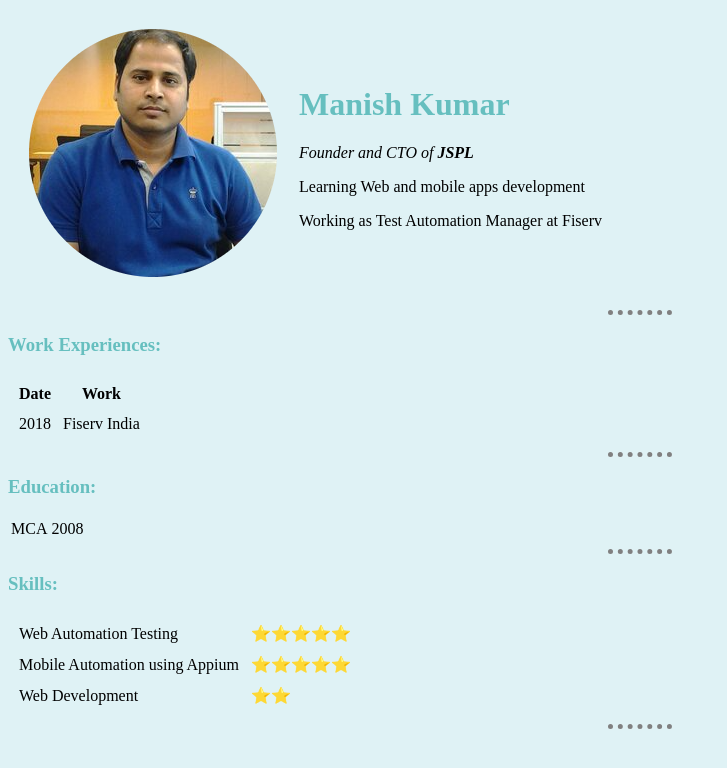
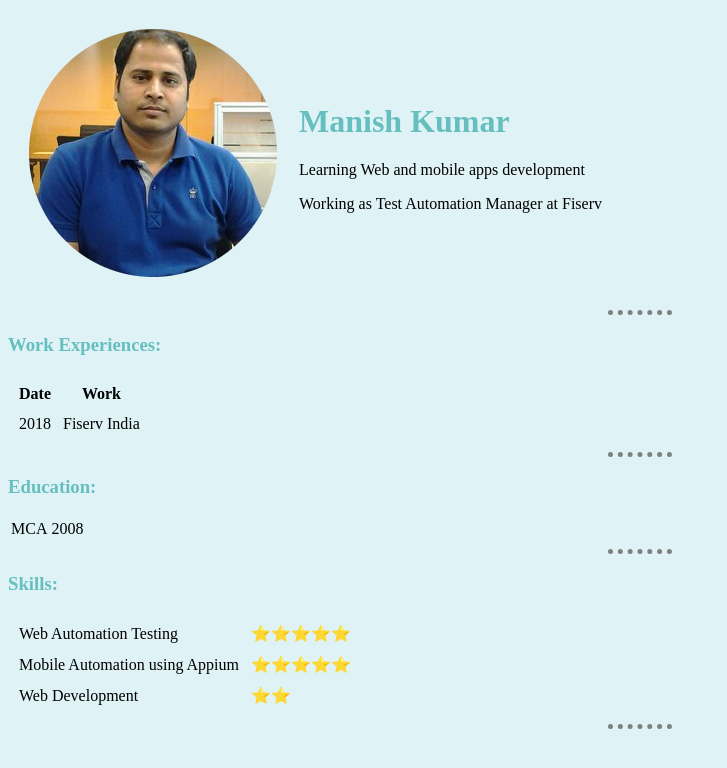
Before and after one commit to manishleoy2k3/Learning_Web_Development, a plain HTML site: page index.html in a window 1280 px wide. Shown: the whole page, without its empty margins (0-727 px from the left). Drawn offline with nearby package versions, Linux system fonts and the light colour scheme.

Commit message:
commented few about me lines

```diff
--- a/index.html
+++ b/index.html
@@ -20,7 +20,7 @@
     <td><img src="images/MyProfileImage.png" alt="My Profile Image"></td>
     <td>
       <h1 id="heading">Manish Kumar</h1>
-      <p class="para"><em>Founder and CTO of <strong>JSPL</strong></em></p>
+      <!-- <p class="para"><em>Founder and CTO of <strong>JSPL</strong></em></p> -->
       <p>Learning Web and mobile apps development</p>
       <p>Working as Test Automation Manager at Fiserv</p>
     </td>
@@ -68,11 +68,11 @@
 
   <!-- Optional JavaScript; choose one of the two! -->
 
-    <!-- Option 1: Bootstrap Bundle with Popper -->
-    <script src="https://cdn.jsdelivr.net/npm/bootstrap@5.1.1/dist/js/bootstrap.bundle.min.js" integrity="sha384-/bQdsTh/da6pkI1MST/rWKFNjaCP5gBSY4sEBT38Q/9RBh9AH40zEOg7Hlq2THRZ" crossorigin="anonymous"></script>
+  <!-- Option 1: Bootstrap Bundle with Popper -->
+  <script src="https://cdn.jsdelivr.net/npm/bootstrap@5.1.1/dist/js/bootstrap.bundle.min.js" integrity="sha384-/bQdsTh/da6pkI1MST/rWKFNjaCP5gBSY4sEBT38Q/9RBh9AH40zEOg7Hlq2THRZ" crossorigin="anonymous"></script>
 
-    <!-- Option 2: Separate Popper and Bootstrap JS -->
-    <!--
+  <!-- Option 2: Separate Popper and Bootstrap JS -->
+  <!--
     <script src="https://cdn.jsdelivr.net/npm/@popperjs/core@2.9.3/dist/umd/popper.min.js" integrity="sha384-W8fXfP3gkOKtndU4JGtKDvXbO53Wy8SZCQHczT5FMiiqmQfUpWbYdTil/SxwZgAN" crossorigin="anonymous"></script>
     <script src="https://cdn.jsdelivr.net/npm/bootstrap@5.1.1/dist/js/bootstrap.min.js" integrity="sha384-skAcpIdS7UcVUC05LJ9Dxay8AXcDYfBJqt1CJ85S/CFujBsIzCIv+l9liuYLaMQ/" crossorigin="anonymous"></script>
     -->
```
